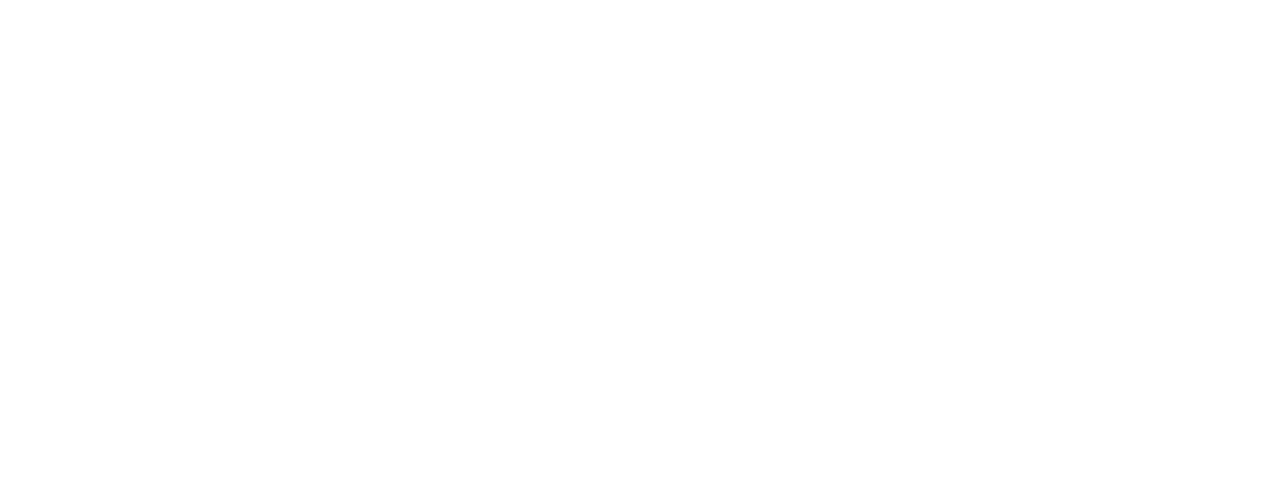
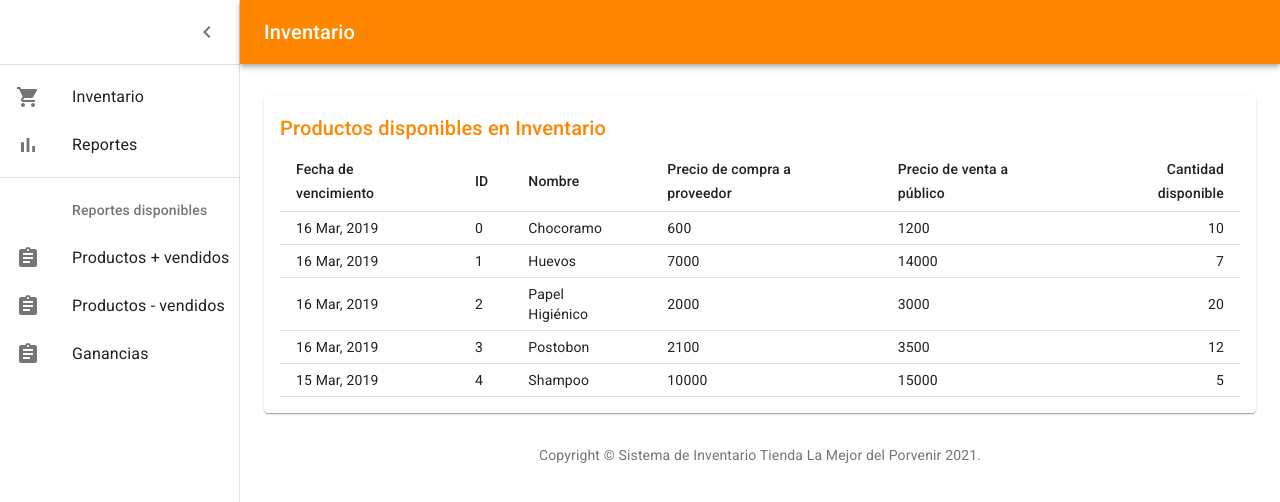
Before and after one commit to juanmarcosdev/proyecto-si-frontend, a React (Create React App) app: page /inventario in a window 1280 px wide. Shown: the top 502 px of the page. Built offline with nearby package versions, Linux system fonts and the light colour scheme.

Commit message:
Añadiendo vista de inventario basica

```diff
--- a/src/App.js
+++ b/src/App.js
@@ -1,11 +1,13 @@
 import React from "react";
 import { BrowserRouter, Switch, Route } from "react-router-dom";
 import Login from "./Login";
+import Dashboard from "./Dashboard";
 
 const App = () => (
   <BrowserRouter>
     <Switch>
       <Route exact path = "/" component = { Login }/>
+      <Route exact path = "/inventario" component = { Dashboard }/>
     </Switch>
     </BrowserRouter>
 );
--- /dev/null
+++ b/src/Dashboard.jsx
@@ -0,0 +1,185 @@
+import React from 'react';
+import clsx from 'clsx';
+import { makeStyles } from '@material-ui/core/styles';
+import CssBaseline from '@material-ui/core/CssBaseline';
+import Drawer from '@material-ui/core/Drawer';
+import Box from '@material-ui/core/Box';
+import AppBar from '@material-ui/core/AppBar';
+import Toolbar from '@material-ui/core/Toolbar';
+import List from '@material-ui/core/List';
+import Typography from '@material-ui/core/Typography';
+import Divider from '@material-ui/core/Divider';
+import IconButton from '@material-ui/core/IconButton';
+import Badge from '@material-ui/core/Badge';
+import Container from '@material-ui/core/Container';
+import Grid from '@material-ui/core/Grid';
+import Paper from '@material-ui/core/Paper';
+import Link from '@material-ui/core/Link';
+import MenuIcon from '@material-ui/icons/Menu';
+import ChevronLeftIcon from '@material-ui/icons/ChevronLeft';
+import { mainListItems, secondaryListItems } from './listItems';
+import Productos from './Productos';
+import withRoot from './withRoot';
+
+function Copyright() {
+    return (
+      <Typography variant="body2" color="textSecondary" align="center">
+        {'Copyright © '}
+        <Link color="inherit" href="#">
+          Sistema de Inventario Tienda La Mejor del Porvenir
+        </Link>{' '}
+        {new Date().getFullYear()}
+        {'.'}
+      </Typography>
+    );
+  }
+
+const drawerWidth = 240;
+
+const useStyles = makeStyles((theme) => ({
+  root: {
+    display: 'flex',
+  },
+  toolbar: {
+    paddingRight: 24, // keep right padding when drawer closed
+  },
+  toolbarIcon: {
+    display: 'flex',
+    alignItems: 'center',
+    justifyContent: 'flex-end',
+    padding: '0 8px',
+    ...theme.mixins.toolbar,
+  },
+  appBar: {
+    zIndex: theme.zIndex.drawer + 1,
+    transition: theme.transitions.create(['width', 'margin'], {
+      easing: theme.transitions.easing.sharp,
+      duration: theme.transitions.duration.leavingScreen,
+    }),
+  },
+  appBarShift: {
+    marginLeft: drawerWidth,
+    width: `calc(100% - ${drawerWidth}px)`,
+    transition: theme.transitions.create(['width', 'margin'], {
+      easing: theme.transitions.easing.sharp,
+      duration: theme.transitions.duration.enteringScreen,
+    }),
+  },
+  menuButton: {
+    marginRight: 36,
+  },
+  menuButtonHidden: {
+    display: 'none',
+  },
+  title: {
+    flexGrow: 1,
+  },
+  drawerPaper: {
+    position: 'relative',
+    whiteSpace: 'nowrap',
+    width: drawerWidth,
+    transition: theme.transitions.create('width', {
+      easing: theme.transitions.easing.sharp,
+      duration: theme.transitions.duration.enteringScreen,
+    }),
+  },
+  drawerPaperClose: {
+    overflowX: 'hidden',
+    transition: theme.transitions.create('width', {
+      easing: theme.transitions.easing.sharp,
+      duration: theme.transitions.duration.leavingScreen,
+    }),
+    width: theme.spacing(7),
+    [theme.breakpoints.up('sm')]: {
+      width: theme.spacing(9),
+    },
+  },
+  appBarSpacer: theme.mixins.toolbar,
+  content: {
+    flexGrow: 1,
+    height: '100vh',
+    overflow: 'auto',
+  },
+  container: {
+    paddingTop: theme.spacing(4),
+    paddingBottom: theme.spacing(4),
+  },
+  paper: {
+    padding: theme.spacing(2),
+    display: 'flex',
+    overflow: 'auto',
+    flexDirection: 'column',
+  },
+  fixedHeight: {
+    height: 240,
+  },
+}));
+
+const Dashboard = () => {
+  const classes = useStyles();
+  const [open, setOpen] = React.useState(true);
+  const handleDrawerOpen = () => {
+    setOpen(true);
+  };
+  const handleDrawerClose = () => {
+    setOpen(false);
+  };
+  const fixedHeightPaper = clsx(classes.paper, classes.fixedHeight);
+
+  return (
+    <div className={classes.root}>
+      <CssBaseline />
+      <AppBar position="absolute" className={clsx(classes.appBar, open && classes.appBarShift)}>
+        <Toolbar className={classes.toolbar}>
+          <IconButton
+            edge="start"
+            color="inherit"
+            aria-label="open drawer"
+            onClick={handleDrawerOpen}
+            className={clsx(classes.menuButton, open && classes.menuButtonHidden)}
+          >
+            <MenuIcon />
+          </IconButton>
+          <Typography component="h1" variant="h6" color="inherit" noWrap className={classes.title}>
+            Inventario
+          </Typography>
+        </Toolbar>
+      </AppBar>
+      <Drawer
+        variant="permanent"
+        classes={{
+          paper: clsx(classes.drawerPaper, !open && classes.drawerPaperClose),
+        }}
+        open={open}
+      >
+        <div className={classes.toolbarIcon}>
+          <IconButton onClick={handleDrawerClose}>
+            <ChevronLeftIcon />
+          </IconButton>
+        </div>
+        <Divider />
+        <List>{mainListItems}</List>
+        <Divider />
+        <List>{secondaryListItems}</List>
+      </Drawer>
+      <main className={classes.content}>
+        <div className={classes.appBarSpacer} />
+        <Container maxWidth="lg" className={classes.container}>
+          <Grid container spacing={3}>
+            {/* Recent Orders */}
+            <Grid item xs={12}>
+              <Paper className={classes.paper}>
+                <Productos />
+              </Paper>
+            </Grid>
+          </Grid>
+          <Box pt={4}>
+            <Copyright />
+          </Box>
+        </Container>
+      </main>
+    </div>
+  );
+}
+
+export default withRoot(Dashboard);
--- a/src/Login.jsx
+++ b/src/Login.jsx
@@ -3,8 +3,6 @@
 import Button from '@material-ui/core/Button';
 import CssBaseline from '@material-ui/core/CssBaseline';
 import TextField from '@material-ui/core/TextField';
-import FormControlLabel from '@material-ui/core/FormControlLabel';
-import Checkbox from '@material-ui/core/Checkbox';
 import Link from '@material-ui/core/Link';
 import Paper from '@material-ui/core/Paper';
 import Box from '@material-ui/core/Box';
@@ -58,7 +56,7 @@
   },
 }));
 
-const Login = () => {
+const Login = (props) => {
   const classes = useStyles();
 
   return (
@@ -98,7 +96,9 @@
               fullWidth
               variant="contained"
               color="primary"
-              className={classes.submit}
+              onClick={() => {
+                props.history.push('/inventario');
+              }}
             >
               Iniciar Sesión
             </Button>
--- /dev/null
+++ b/src/Productos.jsx
@@ -0,0 +1,65 @@
+import React from 'react';
+import Link from '@material-ui/core/Link';
+import { makeStyles } from '@material-ui/core/styles';
+import Table from '@material-ui/core/Table';
+import TableBody from '@material-ui/core/TableBody';
+import TableCell from '@material-ui/core/TableCell';
+import TableHead from '@material-ui/core/TableHead';
+import TableRow from '@material-ui/core/TableRow';
+import Title from './Title';
+
+// Generate Order Data
+function createData(id, date, name, price_buy, price_sell, amount) {
+  return { id, date, name, price_buy, price_sell, amount };
+}
+
+const rows = [
+  createData(0, '16 Mar, 2019', 'Chocoramo', 600, 1200, 10 ),
+  createData(1, '16 Mar, 2019', 'Huevos', 7000, 14000, 7),
+  createData(2, '16 Mar, 2019', 'Papel Higiénico', 2000, 3000, 20),
+  createData(3, '16 Mar, 2019', 'Postobon', 2100, 3500, 12),
+  createData(4, '15 Mar, 2019', 'Shampoo', 10000, 15000, 5),
+];
+
+function preventDefault(event) {
+  event.preventDefault();
+}
+
+const useStyles = makeStyles((theme) => ({
+  seeMore: {
+    marginTop: theme.spacing(3),
+  },
+}));
+
+export default function Productos() {
+  const classes = useStyles();
+  return (
+    <React.Fragment>
+      <Title>Productos disponibles en Inventario</Title>
+      <Table size="small">
+        <TableHead>
+          <TableRow>
+            <TableCell>Fecha de vencimiento</TableCell>
+            <TableCell>ID</TableCell>
+            <TableCell>Nombre</TableCell>
+            <TableCell>Precio de compra a proveedor</TableCell>
+            <TableCell>Precio de venta a público</TableCell>
+            <TableCell align="right">Cantidad disponible</TableCell>
+          </TableRow>
+        </TableHead>
+        <TableBody>
+          {rows.map((row) => (
+            <TableRow key={row.id}>
+              <TableCell>{row.date}</TableCell>
+              <TableCell>{row.id}</TableCell>
+              <TableCell>{row.name}</TableCell>
+              <TableCell>{row.price_buy}</TableCell>
+              <TableCell>{row.price_sell}</TableCell>
+              <TableCell align="right">{row.amount}</TableCell>
+            </TableRow>
+          ))}
+        </TableBody>
+      </Table>
+    </React.Fragment>
+  );
+}
--- /dev/null
+++ b/src/Title.jsx
@@ -0,0 +1,15 @@
+import React from 'react';
+import PropTypes from 'prop-types';
+import Typography from '@material-ui/core/Typography';
+
+export default function Title(props) {
+  return (
+    <Typography component="h2" variant="h6" color="primary" gutterBottom>
+      {props.children}
+    </Typography>
+  );
+}
+
+Title.propTypes = {
+  children: PropTypes.node,
+};
--- /dev/null
+++ b/src/listItems.jsx
@@ -0,0 +1,52 @@
+import React from 'react';
+import ListItem from '@material-ui/core/ListItem';
+import ListItemIcon from '@material-ui/core/ListItemIcon';
+import ListItemText from '@material-ui/core/ListItemText';
+import ListSubheader from '@material-ui/core/ListSubheader';
+import DashboardIcon from '@material-ui/icons/Dashboard';
+import ShoppingCartIcon from '@material-ui/icons/ShoppingCart';
+import PeopleIcon from '@material-ui/icons/People';
+import BarChartIcon from '@material-ui/icons/BarChart';
+import LayersIcon from '@material-ui/icons/Layers';
+import AssignmentIcon from '@material-ui/icons/Assignment';
+
+export const mainListItems = (
+  <div>
+    <ListItem button>
+      <ListItemIcon>
+        <ShoppingCartIcon />
+      </ListItemIcon>
+      <ListItemText primary="Inventario" />
+    </ListItem>
+    <ListItem button>
+      <ListItemIcon>
+        <BarChartIcon />
+      </ListItemIcon>
+      <ListItemText primary="Reportes" />
+    </ListItem>
+  </div>
+);
+
+export const secondaryListItems = (
+  <div>
+    <ListSubheader inset>Reportes disponibles</ListSubheader>
+    <ListItem button>
+      <ListItemIcon>
+        <AssignmentIcon />
+      </ListItemIcon>
+      <ListItemText primary="Productos + vendidos" />
+    </ListItem>
+    <ListItem button>
+      <ListItemIcon>
+        <AssignmentIcon />
+      </ListItemIcon>
+      <ListItemText primary="Productos - vendidos" />
+    </ListItem>
+    <ListItem button>
+      <ListItemIcon>
+        <AssignmentIcon />
+      </ListItemIcon>
+      <ListItemText primary="Ganancias" />
+    </ListItem>
+  </div>
+);
```
Also changed, not shown: 1 other file (tests, documents, lock files or other folders).
